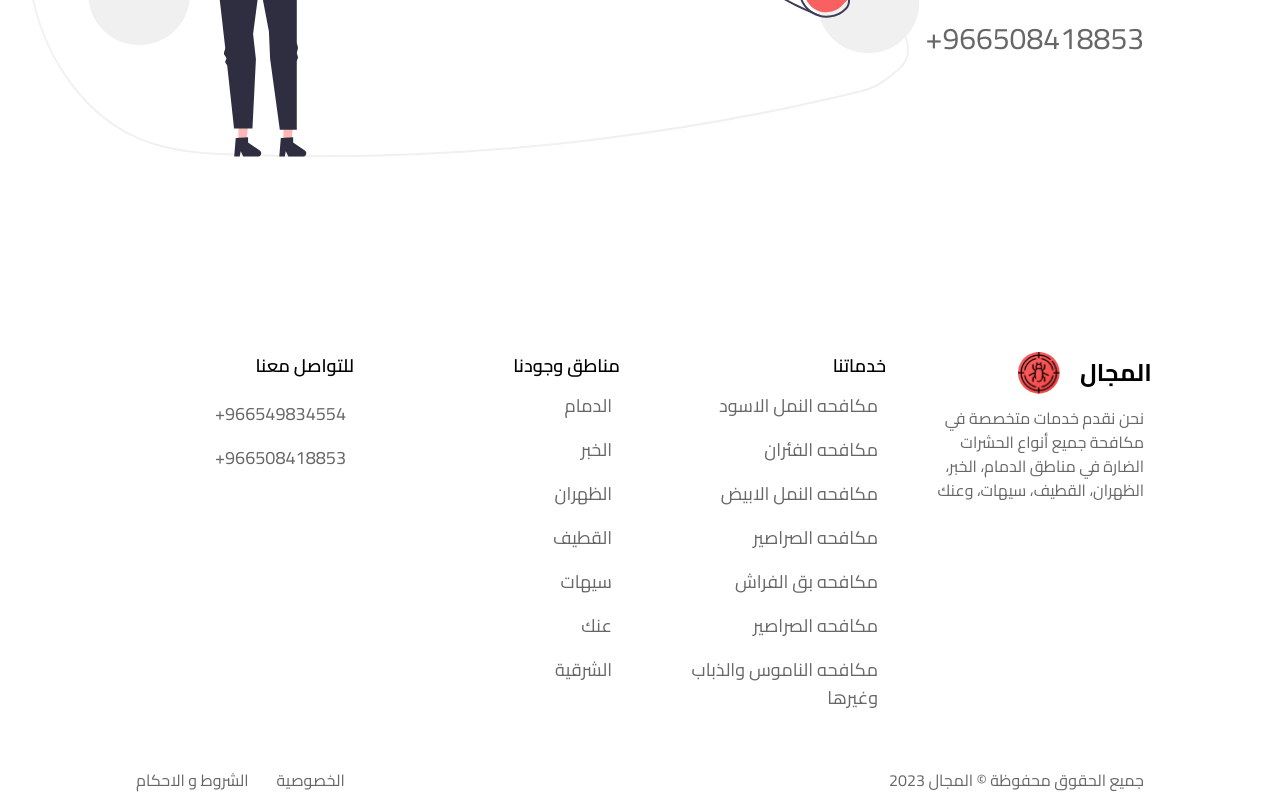
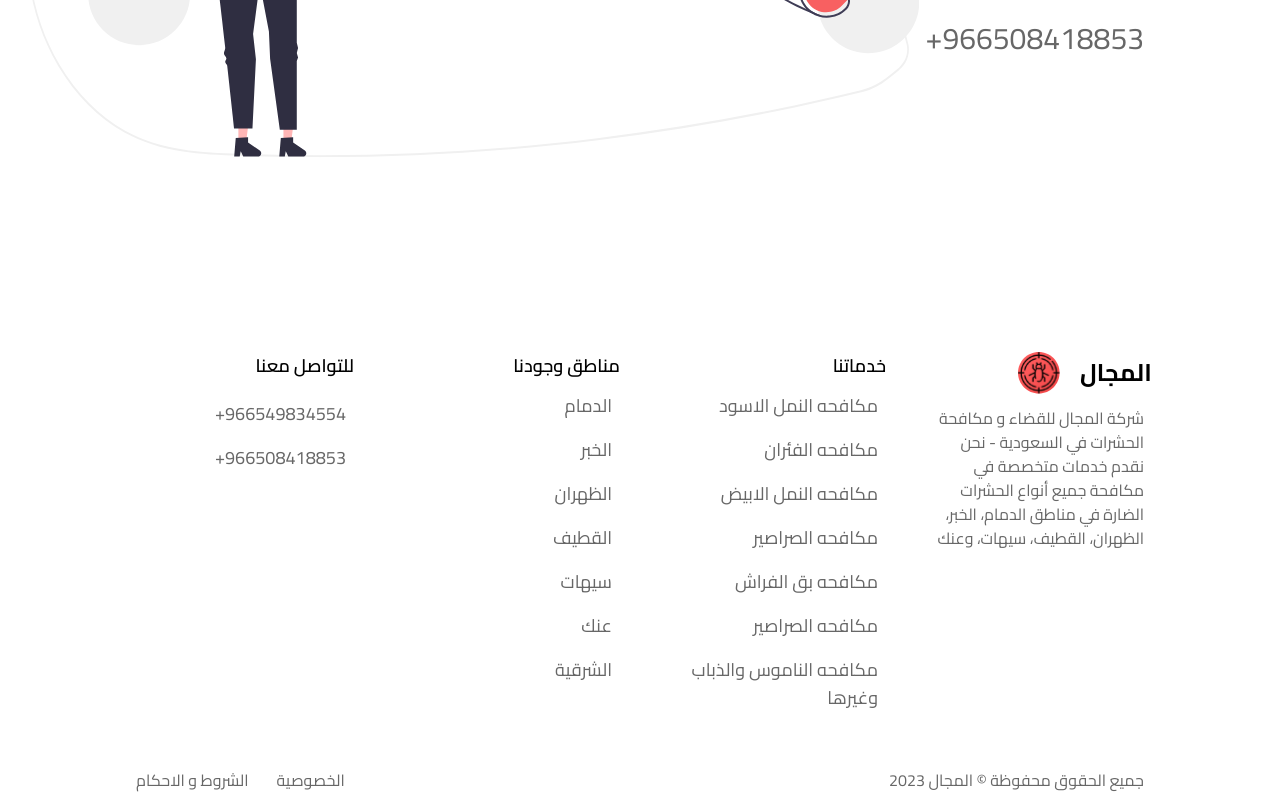
Before and after one commit to karimkhaled0/almagal-frontend, a Next.js app: page / in a window 1280 px wide. Shown: the part 3258-4058 px from the top of the page. Built offline with nearby package versions, Linux system fonts and the light colour scheme.

Commit message:
change footer

```diff
--- a/components/Footer.jsx
+++ b/components/Footer.jsx
@@ -134,8 +134,9 @@ const Footer = () => {
             </div>
           </div>
           <p className="lg:text-base md:text-sm text-[6px] md:w-full w-20 font-normal text-[#676767] md:p-2 p-0">
-            نحن نقدم خدمات متخصصة في مكافحة جميع أنواع الحشرات الضارة في مناطق
-            الدمام، الخبر، الظهران، القطيف، سيهات، وعنك
+            شركة المجال للقضاء و مكافحة الحشرات في السعودية - نحن نقدم خدمات
+            متخصصة في مكافحة جميع أنواع الحشرات الضارة في مناطق الدمام، الخبر،
+            الظهران، القطيف، سيهات، وعنك
           </p>
         </div>
       </div>
```
